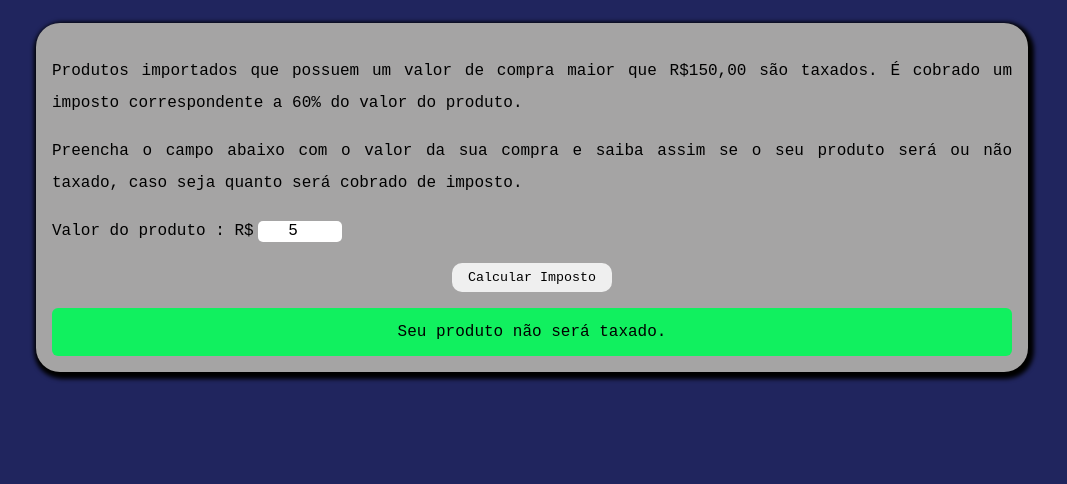
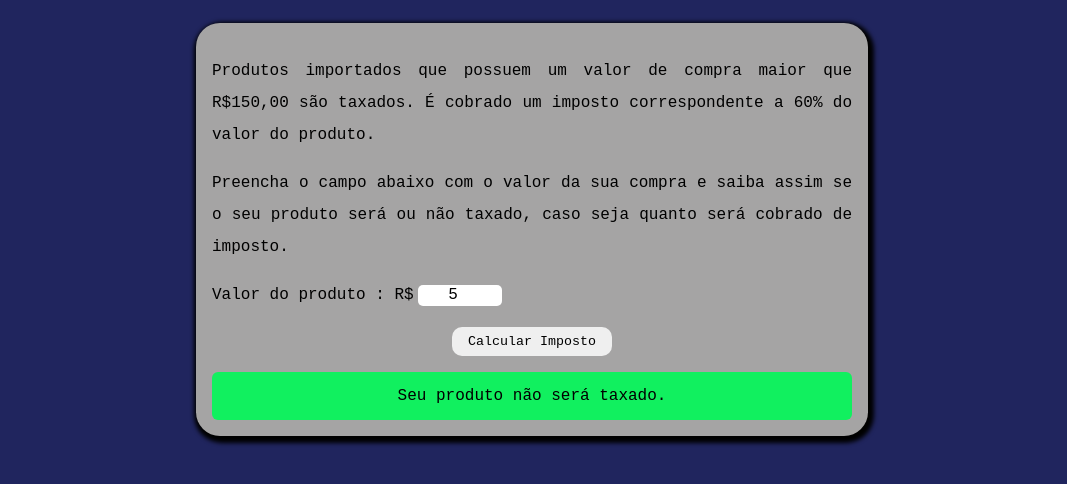
Before and after one commit to nathaliavsmarques/calculando_imposto, a plain HTML site: page index.html in a window 1280 px wide. Both pictures are taken after typing "5" into the empty fields and a click on the button "Calcular Imposto". Shown: the part 96-580 px from the top of the page, without its empty margins (108-1175 px from the left). Drawn offline with Linux system fonts and the light colour scheme.

Commit message:
ajustes no projeto

```diff
--- a/estilo/media-query.css
+++ b/estilo/media-query.css
@@ -2,8 +2,8 @@
     #wrap {
         display: block;
         margin: auto;
-        max-width: 60rem;
-        max-height: 20rem;
+        max-width: 40rem;
+
     }
 
     #boxprice {
--- a/index.html
+++ b/index.html
@@ -29,7 +29,7 @@
                 Valor do produto : R$<input type="number" name="boxprice" id="boxprice">
             </div>
             <div>
-                <button id="btn" type="submit" onclick="calcular()"> Calcular Imposto </button>
+                <button id="btn" type="submit"> Calcular Imposto </button>
             </div>
             <div id="text"> </div>
 
--- a/js/script.js
+++ b/js/script.js
@@ -3,12 +3,12 @@ let btn = document.querySelector('#btn');
 let text = document.querySelector('#text');
 const tax = 0.6;
 
-btn.addEventListener('click', function calcular() {
+btn.addEventListener('click', function() {
     let taxOnProduct = parseFloat(productPrice.value) * tax;
     let totalPrice = parseFloat(productPrice.value) + (parseFloat(productPrice.value) * tax);
 
     if (productPrice.value <= 0) {
-        window.alert('ERRO! Por favor preencha com um valor válido!');
+        window.alert('Por favor preencha com um valor válido!');
     } else if (productPrice.value <= 150) {
         text.innerHTML = `Seu produto não será taxado.`;
         text.style.backgroundColor = '#11F05F';
```
